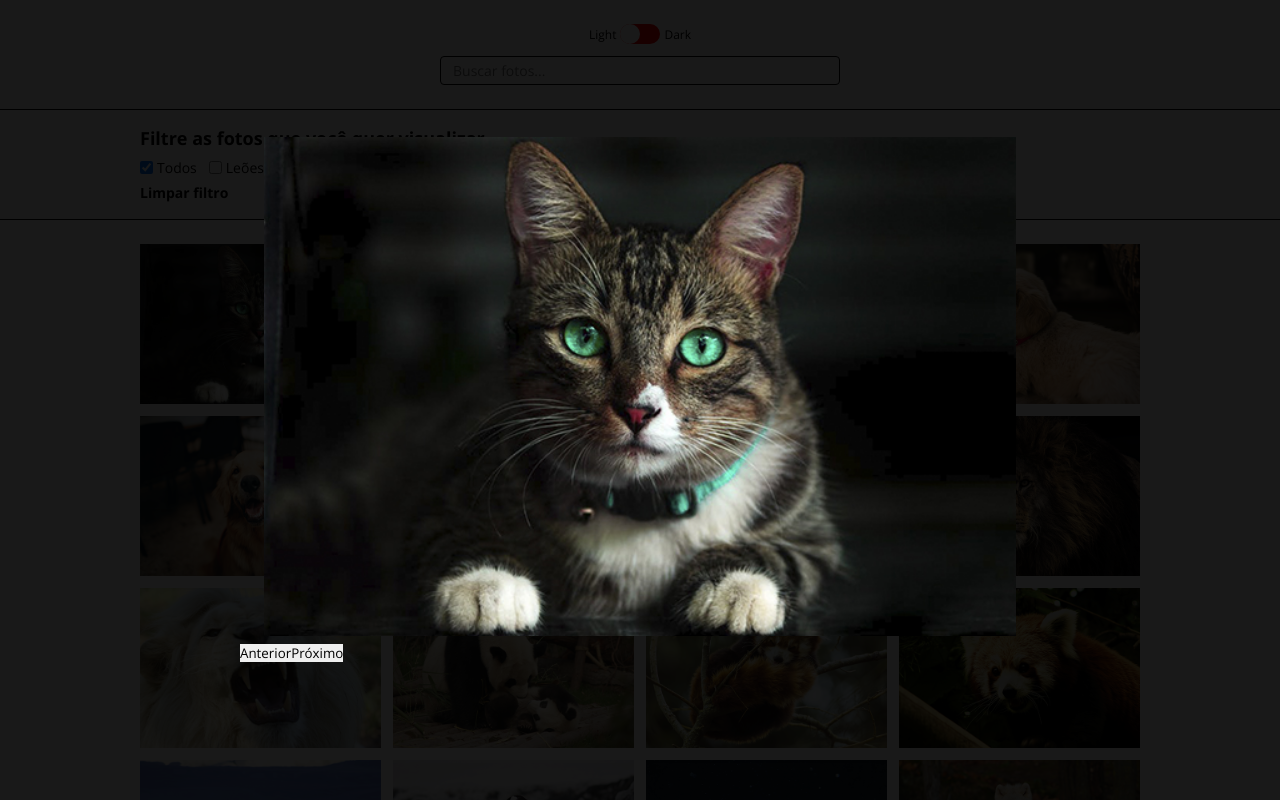
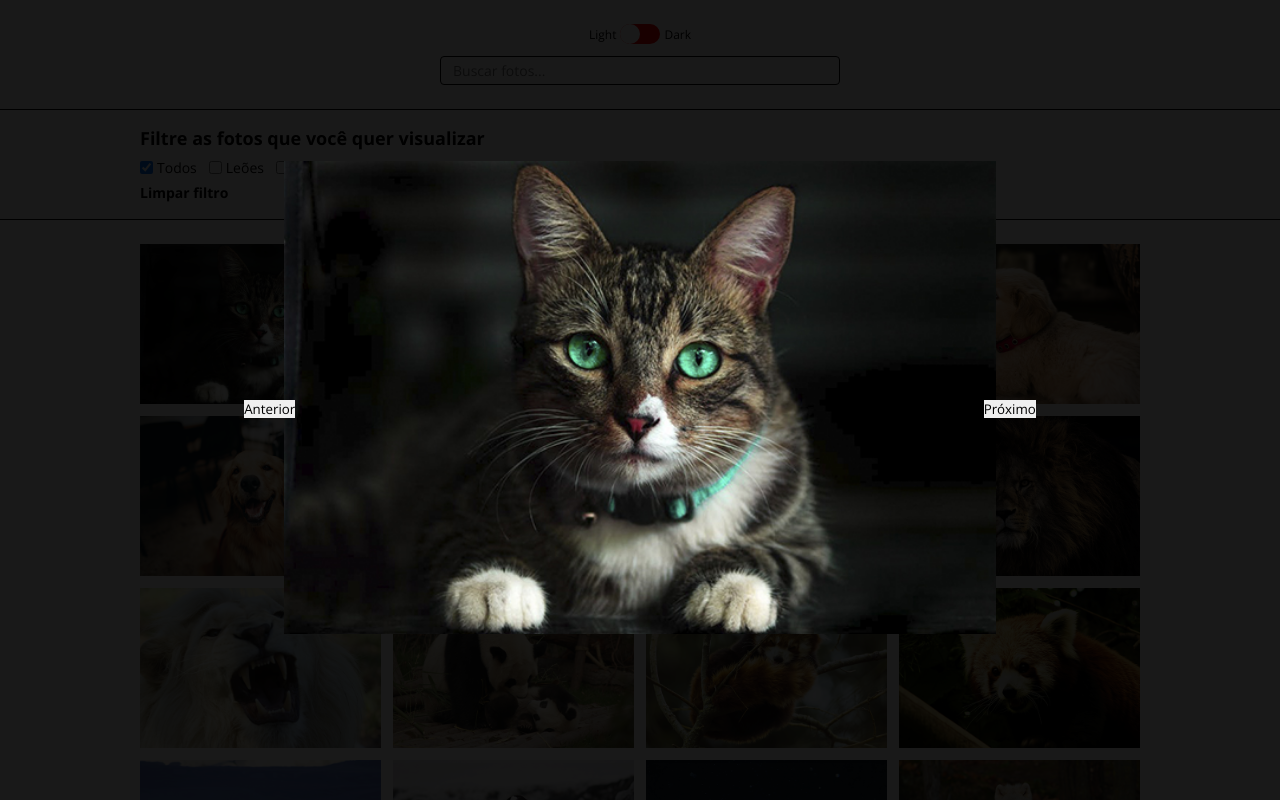
Before and after one commit to LucasBargas/photo_gallery, a React (Create React App) app: page / in a window 1280 px wide. Both pictures are taken after a click on the picture 260 px from the left and 324 px from the top of the page. Shown: the top 800 px of the page. Built offline with nearby package versions, Linux system fonts and the light colour scheme.

Commit message:
Funcionalidade do Slider de fotos - desenvolvido

```diff
--- a/src/pages/HomePage/PhotosSection/PhotosSection.js
+++ b/src/pages/HomePage/PhotosSection/PhotosSection.js
@@ -31,7 +31,7 @@ const PhotosSection = ({ searchValue, checked }) => {
           </S.PhotosArea>
         </Container>
         {slider && (
-          <PhotosSlider active={active} setActive={setActive} photosFilter={photosFilter} />
+          <PhotosSlider active={active} setActive={setActive} photosFilter={photosFilter} setSlider={setSlider} />
         )}
       </S.PhotosSectionContainer>
     )
--- a/src/pages/HomePage/PhotosSection/PhotosSlider/PhotosSlider.js
+++ b/src/pages/HomePage/PhotosSection/PhotosSlider/PhotosSlider.js
@@ -2,7 +2,7 @@ import React, { useEffect, useRef, useState } from 'react';
 import Container from '../../../../styles/Container';
 import * as S from './PhotosSlider.styles';
 
-const PhotosSlider = ({ active, setActive, photosFilter }) => {
+const PhotosSlider = ({ active, setActive, photosFilter, setSlider }) => {
   const [position, setPosition] = useState(0);
   const slideRef = useRef();
 
@@ -38,8 +38,12 @@ const PhotosSlider = ({ active, setActive, photosFilter }) => {
     }
   }
 
+  const handleOutsideClick = ({ target, currentTarget }) => {
+    if (target === currentTarget) setSlider(null);
+  }
+
   return (
-    <S.PhotosSliderContainer>
+    <S.PhotosSliderContainer onClick={handleOutsideClick}>
       <Container>
         <S.PhotosSliderArea>
           <S.PhotosSliderContent
@@ -53,8 +57,10 @@ const PhotosSlider = ({ active, setActive, photosFilter }) => {
             ))}
           </S.PhotosSliderContent>
 
-          <button onClick={slidePrev}>Anterior</button>
-          <button onClick={slideNext}>Próximo</button>
+          <S.SliderController>
+            <button id='slidePrev' onClick={slidePrev}>Anterior</button>
+            <button id='slideNext' onClick={slideNext}>Próximo</button>
+          </S.SliderController>
         </S.PhotosSliderArea>
       </Container>
     </S.PhotosSliderContainer>
--- a/src/pages/HomePage/PhotosSection/PhotosSlider/PhotosSlider.styles.js
+++ b/src/pages/HomePage/PhotosSection/PhotosSlider/PhotosSlider.styles.js
@@ -1,4 +1,11 @@
 import styled from 'styled-components';
+import { keyframes } from 'styled-components';
+
+const animationSlider = keyframes`
+  to {
+    opacity: 1;
+  }
+`;
 
 export const PhotosSliderContainer = styled.div`
   display: flex;
@@ -8,15 +15,25 @@ export const PhotosSliderContainer = styled.div`
   position: fixed;
   top: 0;
   left: 0;
+  z-index: 500;
   width: 100%;
   height: 100vh;
   background: rgba(0, 0, 0, .9);
+  opacity: 0;
+  animation: ${animationSlider} .4s forwards;
 `;
 
 export const PhotosSliderArea = styled.div`
-  max-width: 80%;
   margin: 0 auto;
   overflow: hidden;
+
+  @media (max-width: 1536px) {
+    max-width: 100%;
+  }
+
+  @media (max-width: 1366px) {
+    max-width: 76%;
+  }
 `;
 
 export const PhotosSliderContent = styled.div`
@@ -34,3 +51,25 @@ export const PhotosSliderContent = styled.div`
     }
   }
 `;
+
+export const SliderController = styled.div`
+  display: flex;
+  justify-content: space-around;
+  position: absolute;
+  top: 50%;
+  left: 0;
+  z-index: 600;
+  width: 100%;
+
+  button {
+    position: relative;
+
+    &#slidePrev {
+      left: -50px;
+    }
+
+    &#slideNext {
+      right: -50px;
+    }
+  }
+`;
```
